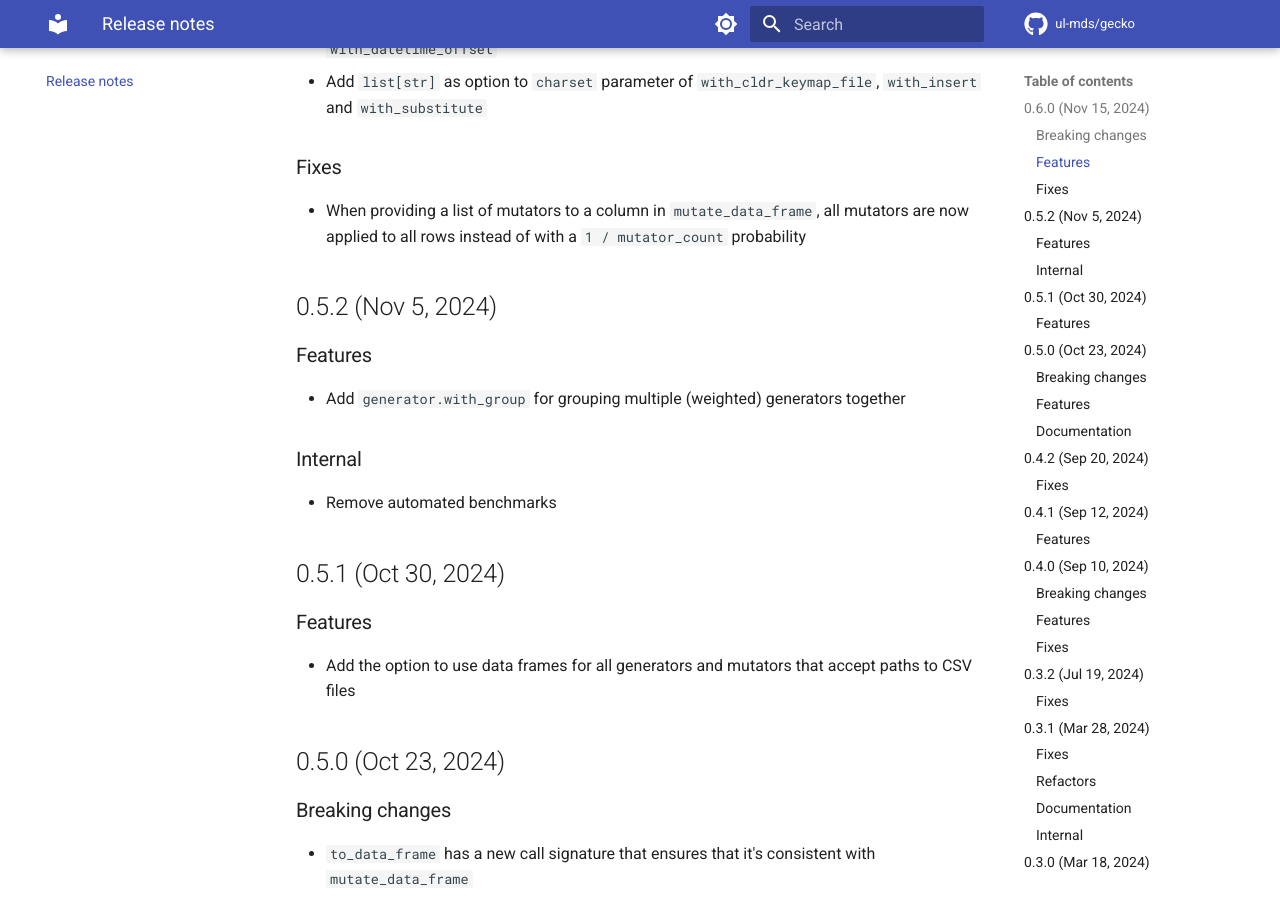
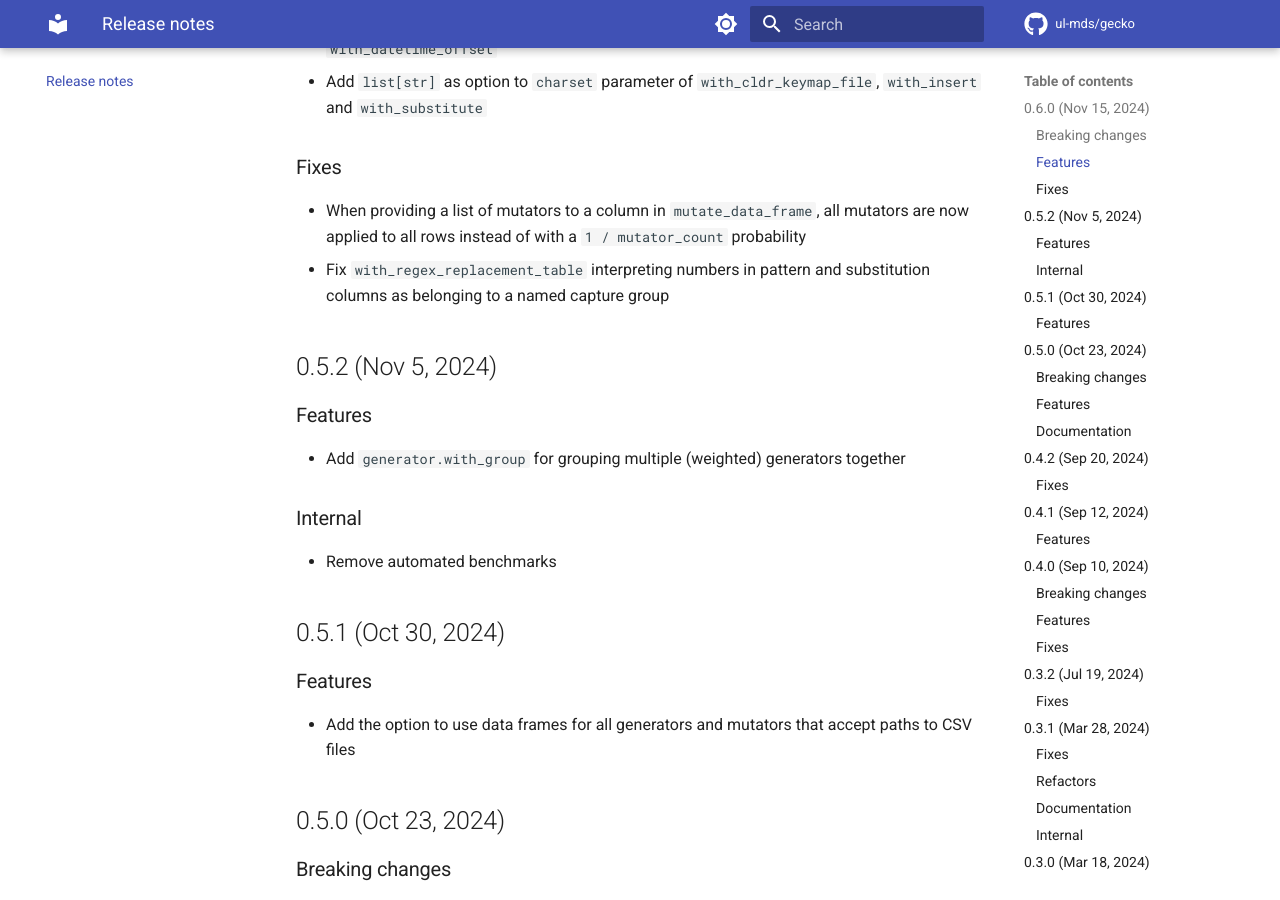
Before and after one commit to ul-mds/gecko, an MkDocs documentation site: the page built from docs/release-notes.md, in a window 1280 px wide and 900 px high, scrolled down 815 px. Built offline with MkDocs 1.6.1 and Material for MkDocs 9.7.7, drawn with Linux system fonts in a browser that asks for light colours; comment, search, counter and statistics services are not loaded.

Commit message:
Add bugfix note for `with_regex_replacement_table`

```diff
--- a/docs/release-notes.md
+++ b/docs/release-notes.md
@@ -22,6 +22,7 @@
 ### Fixes
 
 - When providing a list of mutators to a column in `mutate_data_frame`, all mutators are now applied to all rows instead of with a `1 / mutator_count` probability
+- Fix `with_regex_replacement_table` interpreting numbers in pattern and substitution columns as belonging to a named capture group
 
 ## 0.5.2 (Nov 5, 2024)
 
```
